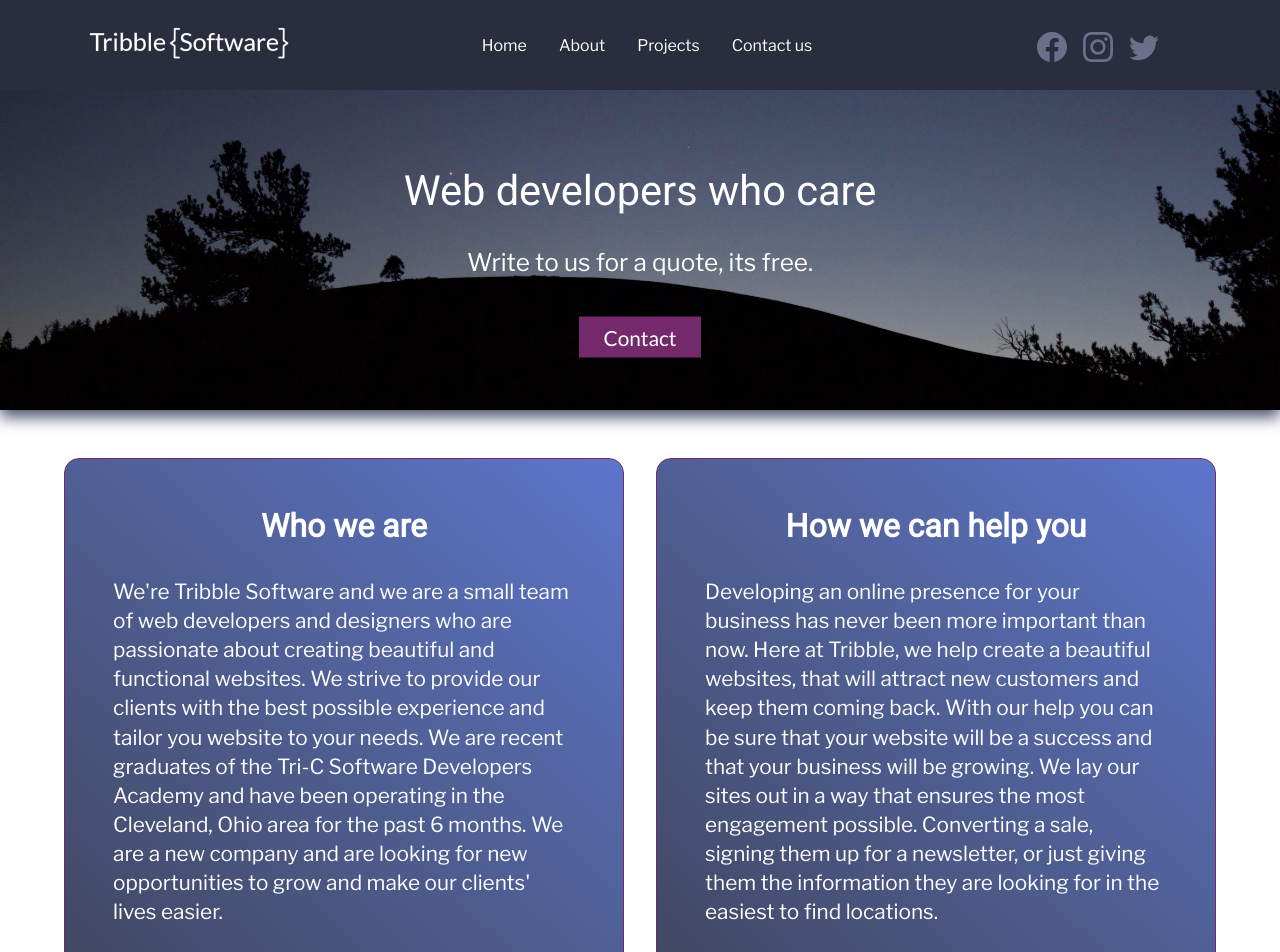
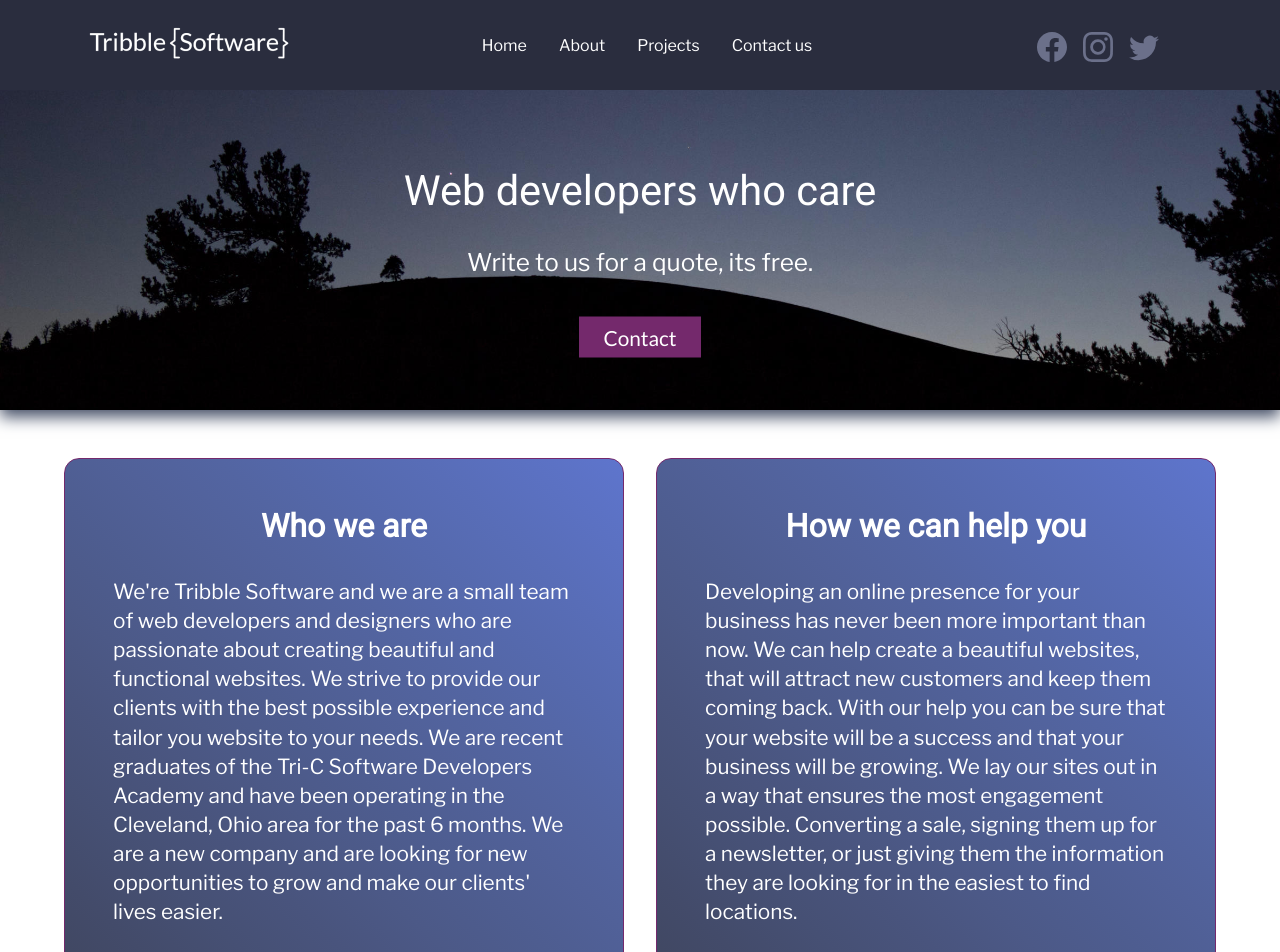
Before and after one commit to RandallBG/TribbleSoftwareWebsite, a React (Create React App) app: page /about in a window 1280 px wide. Shown: the top 952 px of the page. Built offline with nearby package versions, Linux system fonts and the light colour scheme.

Commit message:
updated hw we can help

```diff
--- a/src/components/About/About.js
+++ b/src/components/About/About.js
@@ -22,7 +22,7 @@ const About = () => {
           <h1 className="aboutTitle">How we can help you</h1>
           <p>
             Developing an online presence for your business has never been more
-            important than now. Here at Tribble, we help create a beautiful
+            important than now. We can help create a beautiful
             websites, that will attract new customers and keep them coming back.
             With our help you can be sure that your website will be a success
             and that your business will be growing. We lay our sites out in a
```
